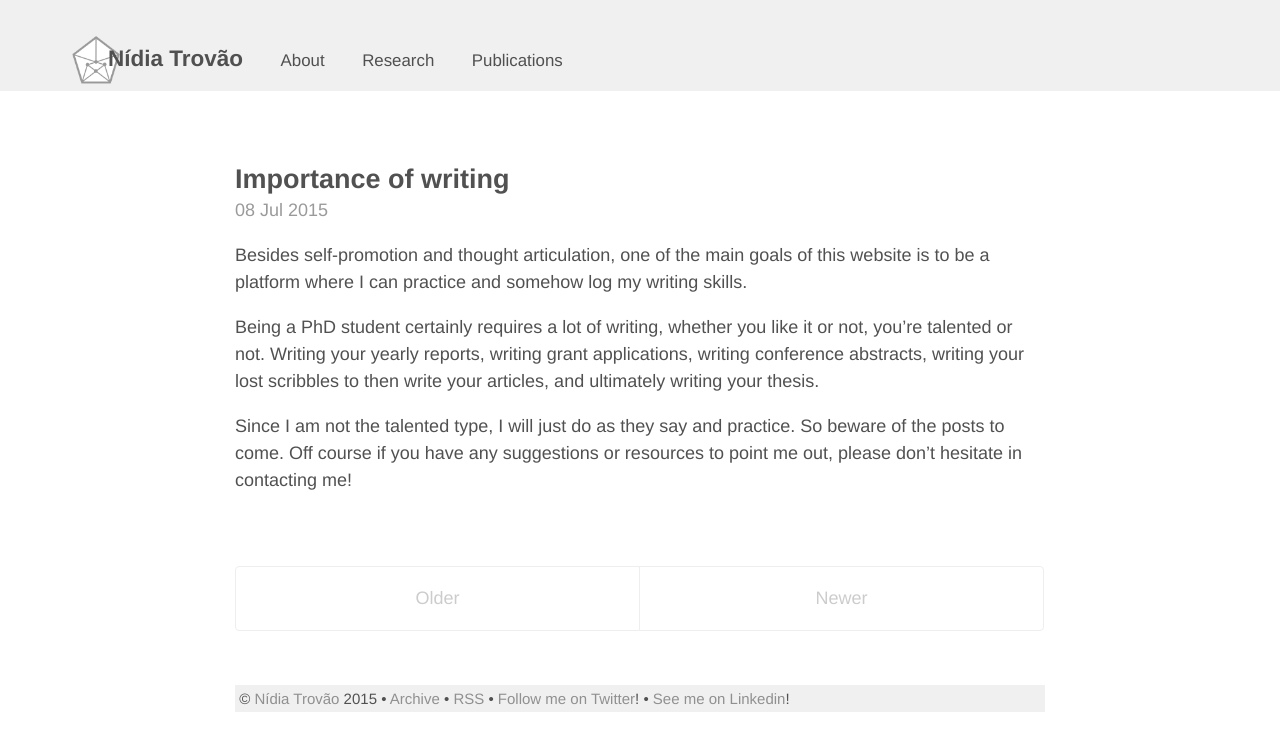
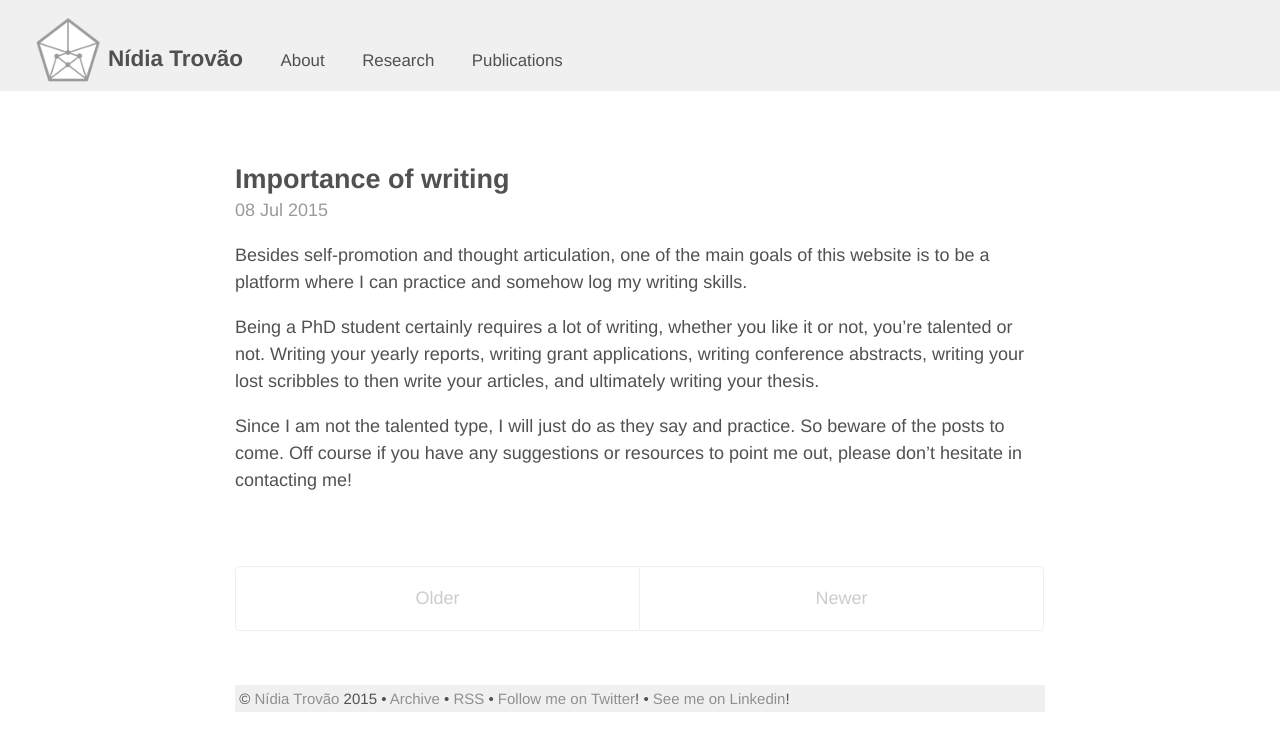
Before and after one commit to nidiatrovao/nidiatrovao.github.io, a Jekyll site: the page built from index.html, in a window 1280 px wide. Shown: the top 751 px of the page. Built offline with Jekyll 4.4.1, drawn with Linux system fonts in a browser that asks for light colours; the list of posts is cut into pages by our own code.

Commit message:
logo fix

```diff
--- a/_layouts/default.html
+++ b/_layouts/default.html
@@ -5,7 +5,7 @@
 
   <body>
 	  <header class="masthead" style="padding-top:0;margin-left:auto;margin-right:auto">
-        <h3 class="masthead-title" style="background-color:#F0F0F0;background-image: url('/public/apple-touch-icon-precomposed.png');background-size:48px 48px;background-repeat:no-repeat;background-position:4rem 2rem;padding-top:2.5rem;max-width:100%;padding-bottom:1rem;padding-left:6rem;padding-right:6rem;margin-left:auto;margin-right:auto">
+        <h3 class="masthead-title" style="background-color:#F0F0F0;background-image: url('/public/apple-touch-icon-precomposed.png');background-size:64px 64px;background-repeat:no-repeat;background-position:2rem 1rem;padding-top:2.5rem;max-width:100%;padding-bottom:1rem;padding-left:6rem;padding-right:6rem;margin-left:auto;margin-right:auto">
           <a href="{{ site.baseurl }}/" title="Home">{{ site.title }}</a>
 			{% for page in site.pages_list %}
 				&nbsp;&nbsp;&nbsp;&nbsp;
```
